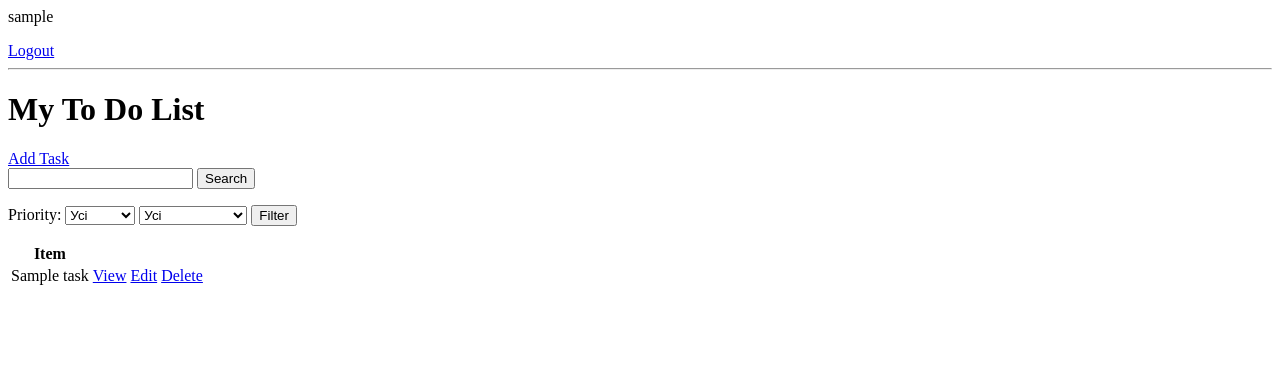
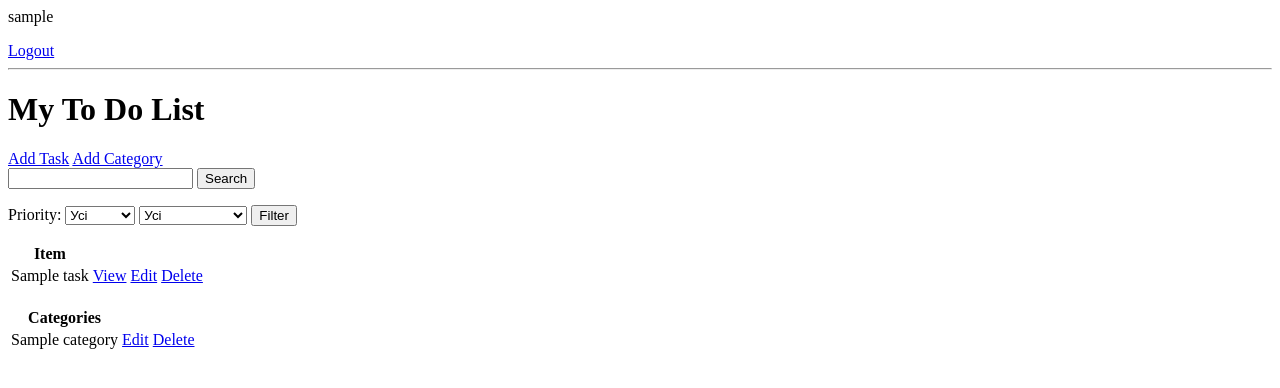
Before and after one commit to hrabenko/todo_list, a Django app: page / in a window 1280 px wide. Shown: the top 388 px of the page. Run offline with Django 3.2, Linux system fonts and the light colour scheme; a user stored in the database is signed in; tables that the repository leaves empty hold one stand-in row (values such as "Sample post").

Commit message:
add creating, editing and deleting categories

```diff
--- a/base/models.py
+++ b/base/models.py
@@ -1,16 +1,20 @@
 from django.db import models
 from django.contrib.auth.models import User
 
+class Category(models.Model):
+    name = models.CharField(max_length=100)
+    description = models.TextField(null=True, blank=True)
+    user = models.ForeignKey(User, on_delete=models.CASCADE, null=True, blank=True)
+
 class Task(models.Model):
+    PRIORITY_LIST = [("H", "High"), ("M", "Medium"), ("L", "Low")]
     user = models.ForeignKey(User, on_delete=models.CASCADE, null=True, blank=True)
     title = models.CharField(max_length=200)
     description = models.TextField(null=True, blank=True)
     complete = models.BooleanField(default=False)
     create = models.DateTimeField(auto_now_add=True)
-
-    PRIORITY_LIST = [("H", "High"), ("M", "Medium"), ("L", "Low")]
-
     priority = models.CharField(max_length=1, choices=PRIORITY_LIST, default='H')
+    category = models.ForeignKey(Category, on_delete=models.CASCADE)
     def __str__(self):
         return self.title
 
--- /dev/null
+++ b/base/templates/base/category_confirm_delete.html
@@ -0,0 +1,6 @@
+<a href="{% url 'tasks' %}">Go Back</a>
+<form method="post">
+    {% csrf_token %}
+    <p>Are you sure you want to delete this category? "{{ category }}" </p>
+    <input type="submit" value="Delete"/>
+</form>
--- a/base/templates/base/task_list.html
+++ b/base/templates/base/task_list.html
@@ -9,6 +9,7 @@
 <hr>
 <h1>My To Do List {{ color }}</h1>
 <a href="{% url 'task-create' %}">Add Task</a>
+<a href="{% url 'category-create' %}">Add Category</a>
 
 <form method="GET">
     <input type="text" name="search-area" value="{{search_input}}">
@@ -48,3 +49,22 @@
         <h3>No items in list</h3>
     {% endfor %}
 </table>
+
+
+</br>
+<table>
+    <tr>
+        <th>Categories</th>
+        <th></th>
+        <th></th>
+    </tr>
+    {% for category in categories %}
+    <tr>
+        <td>{{ category.name }}</td>
+        <td><a href="{% url 'category-update' category.id %}">Edit</a></td>
+        <td><a href="{% url 'category-delete' category.id %}">Delete</a></td>
+    </tr>
+    {% empty %}
+    <h3>No categories</h3>
+    {% endfor %}
+</table>
--- a/base/urls.py
+++ b/base/urls.py
@@ -1,5 +1,5 @@
 from django.urls import path
-from .views import TaskList, TaskDetail, TaskCreate, TaskUpdate, DeleteView, CustomLoginView, RegisterPage
+from .views import TaskList, TaskDetail, TaskCreate, TaskUpdate, TaskDelete, CustomLoginView, RegisterPage, CategoryCreate, CategoryUpdate, CategoryDelete
 from django.contrib.auth.views import LogoutView
 
 urlpatterns = [
@@ -10,5 +10,8 @@ urlpatterns = [
     path('task/<int:pk>/', TaskDetail.as_view(), name='task'),
     path('task-create/', TaskCreate.as_view(), name='task-create'),
     path('task-update/<int:pk>/', TaskUpdate.as_view(), name='task-update'),
-    path('task-delete/<int:pk>/', DeleteView.as_view(), name='task-delete'),
+    path('task-delete/<int:pk>/', TaskDelete.as_view(), name='task-delete'),
+    path('category-create/', CategoryCreate.as_view(), name='category-create'),
+    path('category-update/<int:pk>/', CategoryUpdate.as_view(), name='category-update'),
+    path('category-delete/<int:pk>/', CategoryDelete.as_view(), name='category-delete'),
 ]
--- a/base/views.py
+++ b/base/views.py
@@ -1,4 +1,4 @@
-from .models import Task
+from .models import Task, Category
 from django.shortcuts import render, redirect
 from django.views.generic.list import ListView
 from django.views.generic.detail import DetailView
@@ -45,6 +45,8 @@ class TaskList(LoginRequiredMixin,ListView):
         context = super().get_context_data(**kwargs)
         context['tasks'] = context['tasks'].filter(user=self.request.user)
         context['count'] = context['tasks'].filter(complete=False).count()
+        categories = Category.objects.filter(user=self.request.user)
+        context['categories'] = categories
 
         search_input = self.request.GET.get('search-area') or ''
         if search_input:
@@ -81,7 +83,26 @@ class TaskUpdate(LoginRequiredMixin, UpdateView):
     fields = ['title', 'description', 'priority', 'complete']
     success_url = reverse_lazy('tasks')
 
-class DeleteView(LoginRequiredMixin, DeleteView):
+class TaskDelete(LoginRequiredMixin, DeleteView):
     model = Task
     context_object_name = 'task'
     success_url = reverse_lazy('tasks')
+
+class CategoryCreate(LoginRequiredMixin, CreateView):
+    model = Category
+    fields = ['name', 'description']
+    success_url = reverse_lazy('tasks')
+
+    def form_valid(self, form):
+        form.instance.user = self.request.user
+        return super(CategoryCreate, self).form_valid(form)
+
+class CategoryUpdate(LoginRequiredMixin, UpdateView):
+    model = Category
+    fields = ['name', 'description']
+    success_url = reverse_lazy('tasks')
+
+class CategoryDelete(LoginRequiredMixin, DeleteView):
+    model = Category
+    context_object_name = 'task'
+    success_url = reverse_lazy('tasks')
```
Also changed, not shown: base/templates/base/category_form.html (added, +8 -0 lines), base/migrations/0003_category.py (added).
